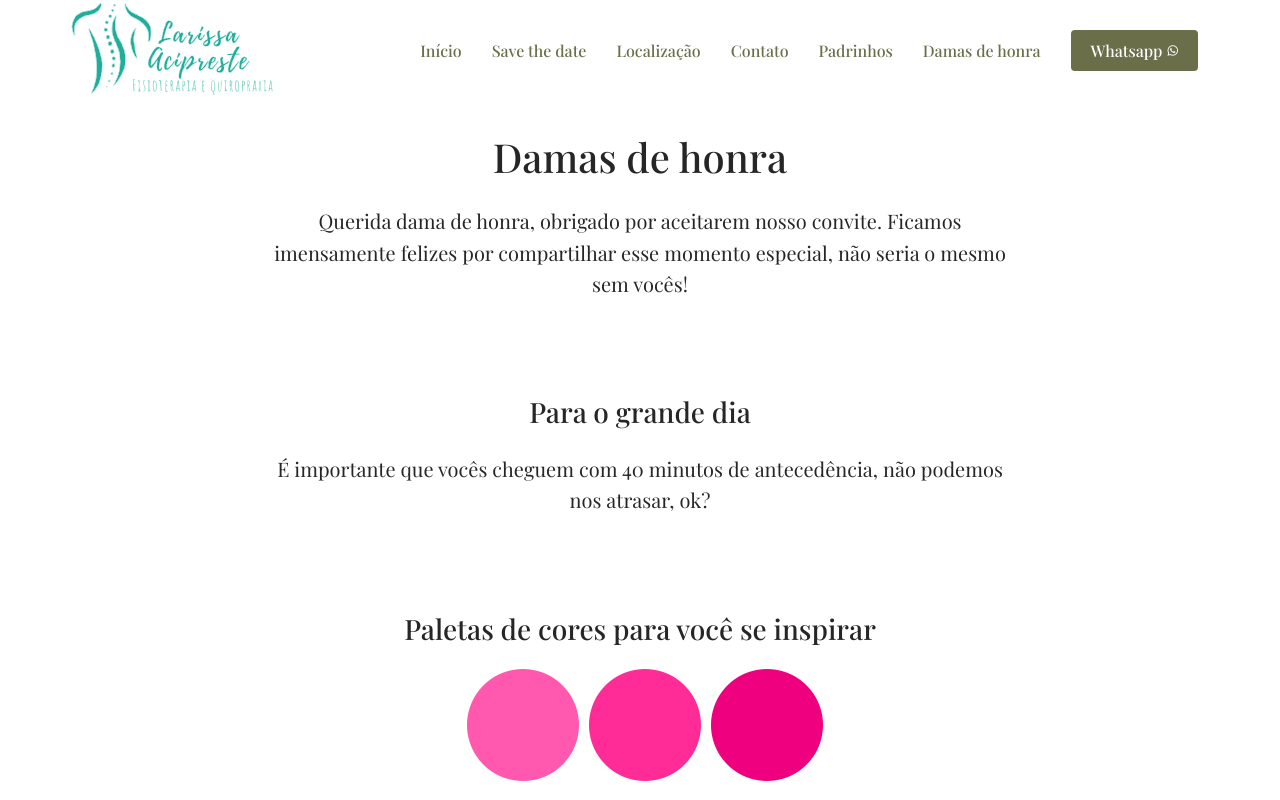
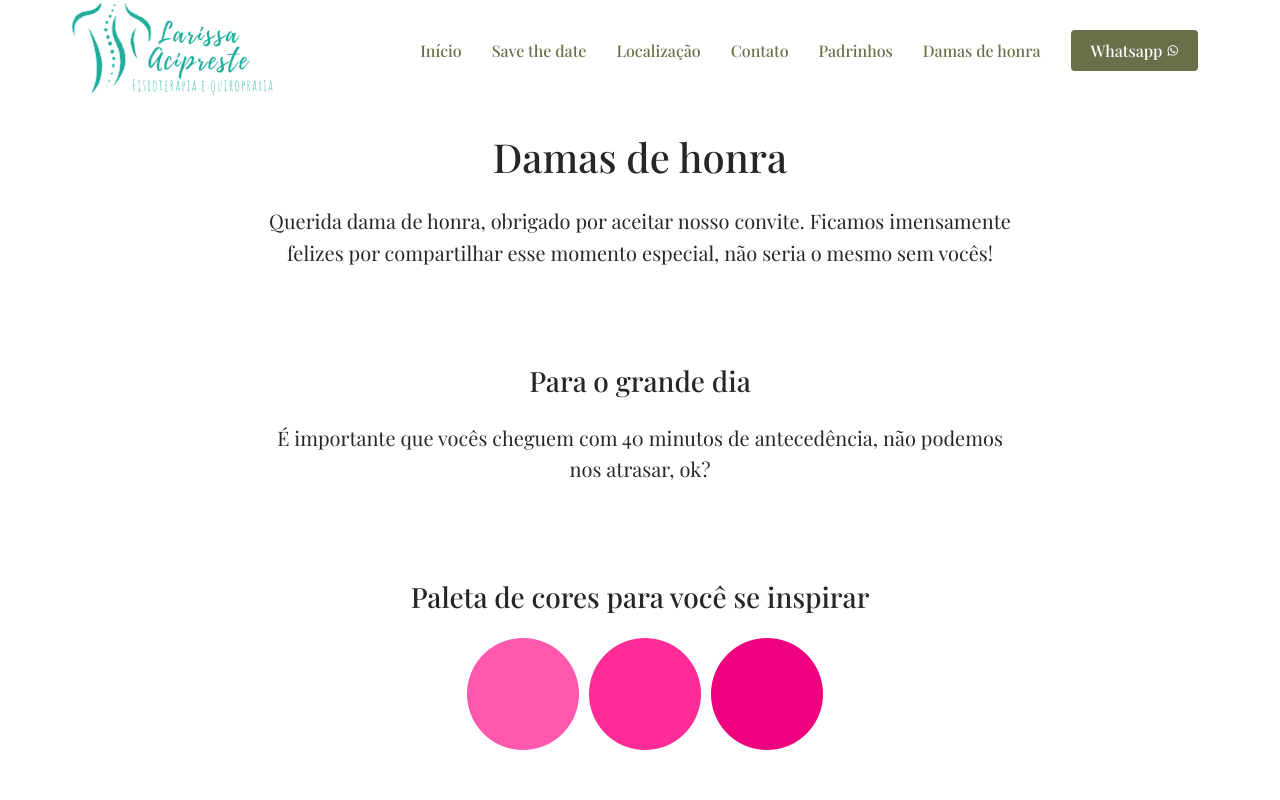
Before and after one commit to amorimcode/brunoekamila, a React (Create React App) app: page /damas in a window 1280 px wide. Shown: the top 800 px of the page. Built offline with nearby package versions, Linux system fonts and the light colour scheme; a web font is replaced by a local one.

Commit message:
Fix typos and update headings

```diff
--- a/src/pages/Damas/index.tsx
+++ b/src/pages/Damas/index.tsx
@@ -16,7 +16,7 @@ const Damas = () => {
           <h1>Damas de honra</h1>
 
           <p>
-            Querida dama de honra, obrigado por aceitarem nosso convite. Ficamos
+            Querida dama de honra, obrigado por aceitar nosso convite. Ficamos
             imensamente felizes por compartilhar esse momento especial, não
             seria o mesmo sem vocês!
           </p>
@@ -28,7 +28,7 @@ const Damas = () => {
             podemos nos atrasar, ok?
           </p>
 
-          <h3>Paletas de cores para você se inspirar</h3>
+          <h3>Paleta de cores para você se inspirar</h3>
 
           {/* corações coloridos */}
 
--- a/src/pages/Home/index.tsx
+++ b/src/pages/Home/index.tsx
@@ -49,7 +49,14 @@ const Home = () => {
                 </div>
               </div>
             </div>
-            <div className="col-lg-4 text-center verses">
+            <div
+              className="col-lg-4 text-center verses"
+              style={
+                {
+                  // selection color
+                }
+              }
+            >
               <h5>Colossenses 3:14</h5>
               <span>
                 Acima de tudo, porém, revistam-se do amor, que é o elo perfeito.
--- a/src/pages/Padrinhos/index.tsx
+++ b/src/pages/Padrinhos/index.tsx
@@ -29,7 +29,7 @@ const Padrinhos = () => {
             podemos nos atrasar, ok?
           </p>
 
-          <h3>Paletas de cores para você se inspirar</h3>
+          <h3>Paleta de cores para você se inspirar</h3>
 
           {/* corações coloridos */}
 
```
